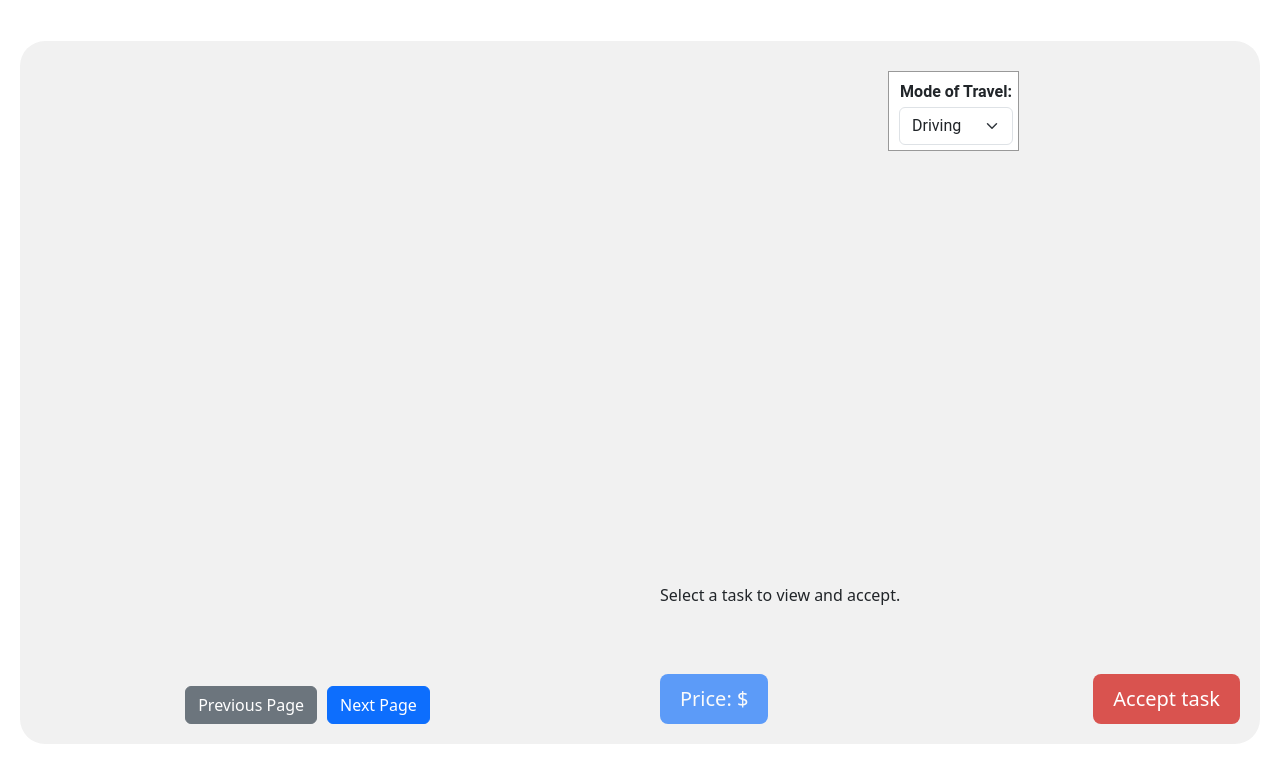
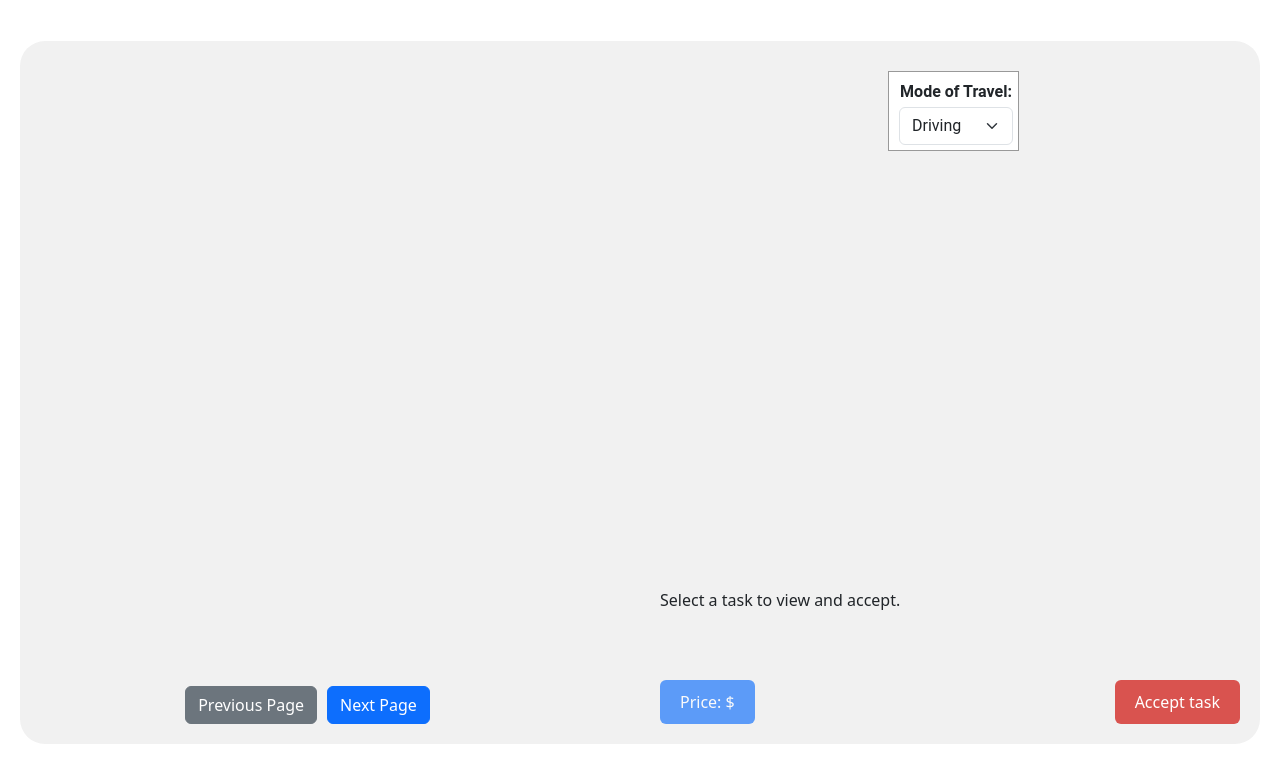
Before and after one commit to Jared-Watson1/CS370, a website: page frontend/templates/tasks.html in a window 1280 px wide. Shown: the part 102-866 px from the top of the page. Drawn offline with nearby package versions, Linux system fonts and the light colour scheme; no server answers.

Commit message:
Update tasks.html

```diff
--- a/frontend/templates/tasks.html
+++ b/frontend/templates/tasks.html
@@ -100,8 +100,8 @@
             <!-- <li class="nav-item" id="my-nav">
                 <a class="nav-link" id = "detailprice" aria-current="page"></a>
             </li> -->
-            <button type="button" id = "detailprice" class="btn btn-lg btn-primary button-left" style="padding-left: 20px;" disabled>Price: $</button>
-            <button type="button" id = "accept" class="btn btn-lg btn-primary button-right"style="padding-right: 20px;" >Accept task</button>
+            <button type="button" id = "detailprice" class="btn btn-primary button-left" style="padding-left: 20px;" disabled>Price: $</button>
+            <button type="button" id = "accept" class="btn btn-primary button-right"style="padding-right: 20px;" >Accept task</button>
 
         </ul>
         </div>
```
